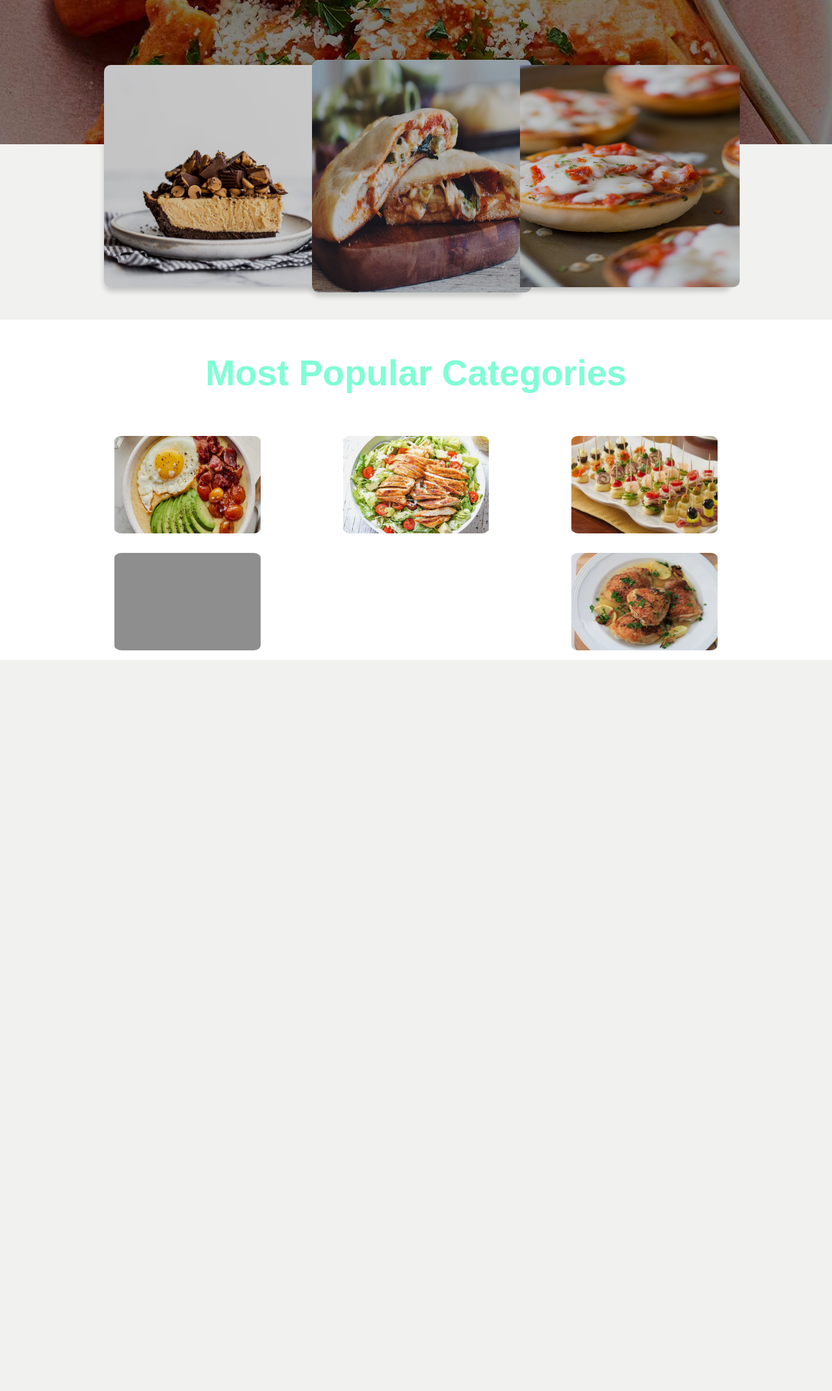
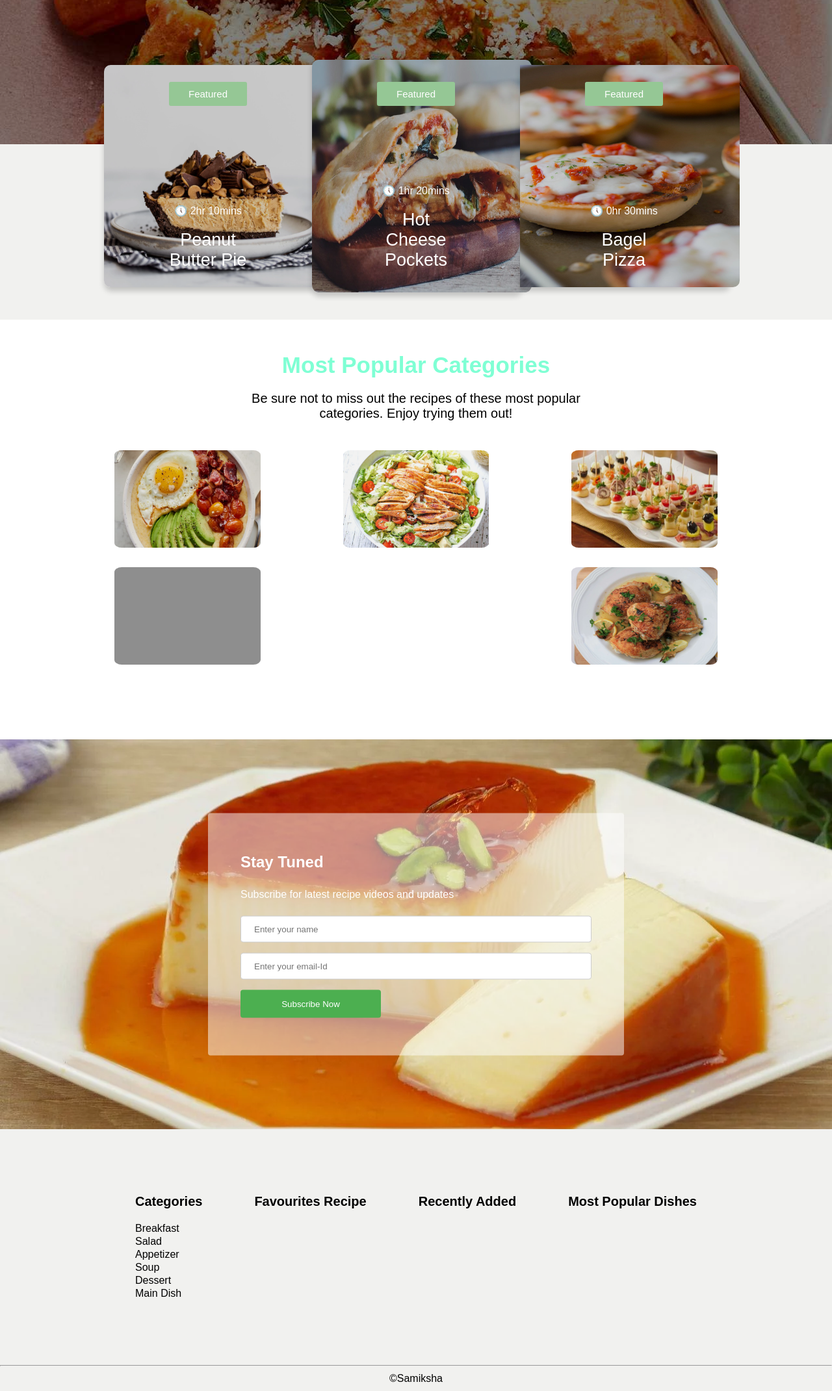
Before and after one commit to samiksha12/recipewebsite, a plain HTML site: page index.html in a window 1280 px wide. Shown: the part 458-2599 px from the top of the page at 65% size. Before the commit the page ends 1474 px from the top, so only its background shows below. Drawn offline with Linux system fonts and the light colour scheme; grey boxes are pictures that could not be loaded.

Commit message:
recipe websiste

```diff
--- a/css/home.css
+++ b/css/home.css
@@ -13,7 +13,7 @@ header {
 .main_nav {
   background-color: #603c26;
   color: whitesmoke;
-  font-size: 20px;
+  /* font-size: 20px; */
   height: 80px;
   display: flex;
 }
@@ -29,13 +29,17 @@ header {
   height: 80px;
   text-align: center;
   display: flex;
-  justify-content: space-around;
+  justify-content: center;
   align-items: center;
   align-content: center;
 }
 .nav_container a {
   text-decoration: none;
   color: white;
+}
+.nav_container span{
+  padding-left: 40px;
+  padding-right: 40px;
 }
 
 .main_image {
@@ -76,6 +80,37 @@ header {
 .overlay_image {
   width: 25%;
   box-shadow: 2px 4px 8px 2px rgba(0, 0, 0, 0.2);
+  position: relative;
+  text-align: center;
+  color: white;
+  z-index: 0;
+}
+.overlay_image a{
+  text-decoration: none;
+  color: white;
+}
+.overlay_image .overlay_desc{
+  height:330px;
+  position: absolute;
+  top: 50%;
+  left: 50%;
+  transform: translate(-50%, -50%);
+  display: flex;
+  flex-direction: column;
+  justify-content: space-between;
+}
+
+.featured{
+  background-color: rgb(149, 199, 149);
+  padding: 10px;
+  margin: 20px;
+  border-radius: 3px;
+  font-size: 15px;
+}
+.dish_name{
+  font-size: 27px;
+  /* padding: 10px; */
+  margin: 20px;
 }
 .overlay_image_first {
   height: 342px;
@@ -107,8 +142,9 @@ header {
   width: 338px;
   filter: brightness(80%);
 }
-section {
+.category_section {
   background-color: white;
+  padding-bottom: 100px;
 }
 .categories {
   /* margin-top: 50px; */
@@ -117,10 +153,17 @@ section {
   flex-direction: column;
   align-items: center;
 }
-.categories h1 {
+.categories h2 {
   color: aquamarine;
-  font-size: 55px;
-  margin: 50px 0 50px 0;
+  font-size: 35px;
+  margin: 50px 0 20px 0;
+}
+.categories .categories_subhead{
+  font-size: 20px;
+  font-weight: 100;
+  margin-bottom: 30px;
+  width:40%;
+  text-align: center;
 }
 
 .image_category {
@@ -213,3 +256,56 @@ section {
   background-size: 238px 150px;
   filter: brightness(90%);
 }
+ .subscription{
+  width: 100%;
+  height:600px;
+}
+.subscription img{
+  width: 100%;
+  height:650px !important;
+}
+.newsletter_box{
+  background-color: rgba(255,255,255,.5);
+  text-align: left;
+  padding:50px 50px;
+  border-radius: 4px;
+}
+.newsletter_box .input_box{
+  width: 100%;
+  padding: 12px 20px;
+  margin: 8px 0;
+  display: inline-block;
+  border: 1px solid #ccc;
+  border-radius: 4px;
+  box-sizing: border-box;
+}
+.subscribe_button{
+  width: 40%;
+  background-color: #4CAF50;
+  color: white;
+  padding: 14px 20px;
+  margin: 8px 0;
+  border: none;
+  border-radius: 4px;
+  cursor: pointer;
+}
+footer .container{
+  margin:auto;
+  width: 80%;
+  padding: 100px;
+  display: flex;
+  justify-content: space-evenly;
+}
+.footer_categories b{
+  font-size: 20px;
+}
+footer .footer_categories ul{
+  list-style: none;
+  padding-inline-start: 0px;
+  padding-top: 20px;
+  line-height: 20px;
+}
+.copyright{
+  padding: 10px;
+  text-align: center;
+}
--- a/index.html
+++ b/index.html
@@ -14,10 +14,10 @@
         <nav class="main_nav">
             <div class="logo"><img src="images/logo.PNG"></div>
             <div class="nav_container">
-                <div class="flexed_div"><a href="#">Home</a></div>
-                <div class="flexed_div"><a href="#">Recipes</a></div>
-                <div class="flexed_div"><a href="#">Favourites</a></div>
-                <div class="flexed_div"><a href="#">Newly Added Recipes</a></div>
+                <div class="flexed_div"><a href="#">Home</a><span>|</span></div>
+                <div class="flexed_div"><a href="#">Recipes</a><span>|</span></div>
+                <div class="flexed_div"><a href="#">Favourites</a><span>|</span></div>
+                <div class="flexed_div"><a href="#">Newly Added Recipes</a><span>|</span></div>
                 <div class="flexed_div"><a href="#">Veiw Catogries</a></div>
 
             </div>
@@ -33,23 +33,49 @@
         <div class="sub_image">
             <div class="overlay_image overlay_image_first">
                 <img class="sub_image_first" src="images/peanut-butter-pie.webp" alt="">
-                <div>
-
-                </div>
+                <a href="#">
+                    <div class="overlay_desc">
+                        <span class="featured">Featured</span>
+                        <div>
+                            <div class="timing">&#128340;&nbsp;2hr 10mins</div>
+                            <div class="dish_name">Peanut Butter Pie</div>
+                        </div>
+                    </div>
+                </a>
             </div>
             <div class="overlay_image overlay_image_second">
                 <img class="sub_image_second" src="images/hot-pocket.jpg" alt="">
+                <a href="#">
+                    <div class="overlay_desc">
+                        <span class="featured">Featured</span>
+                        <div>
+                            <div class="timing">&#128340;&nbsp;1hr 20mins</div>
+                            <div class="dish_name">Hot Cheese Pockets</div>
+                        </div>
+                    </div>
+                </a>
             </div>
             <div class="overlay_image overlay_image_third">
                 <img class="sub_image_third" src="images/bagel-pizza.jpg" alt="">
+                <a href="#">
+                    <div class="overlay_desc">
+                        <span class="featured">Featured</span>
+                        <div>
+                            <div class="timing">&#128340;&nbsp;0hr 30mins</div>
+                            <div class="dish_name">Bagel Pizza</div>
+                        </div>
+                    </div>
+                </a>
             </div>
         </div>
 
     </header>
-    <section>
+    <section class="category_section">
 
         <div class="categories">
-            <h1>Most Popular Categories</h1>
+            <h2>Most Popular Categories</h2>
+            <div class="categories_subhead">Be sure not to miss out the recipes of these most popular categories. Enjoy
+                trying them out!</div>
             <div class="image_category">
                 <div class="boxes box1">
                     <div class="overlay_box">
@@ -90,6 +116,41 @@
             </div>
         </div>
     </section>
+    <section class="subscription">
+        <div class="main_image">
+            <img src="images/creme-caramel-custard.webp" alt="shrimp">
+            <div class="main_caption newsletter_box">
+                <h1>Stay Tuned</h1>
+                <div>Subscribe for latest recipe videos and updates</div>
+                <form>
+                    <input class="input_box" type="text" placeholder="Enter your name">
+                    <input class="input_box" type="text" placeholder="Enter your email-Id">
+                    <button class="subscribe_button">Subscribe Now</button>
+                </form>
+            </div>
+        </div>
+    </section>
+    <footer>
+        <div class="container">
+            <div class="footer_categories"><b>Categories</b>
+                <ul>
+                    <li>Breakfast</li>
+                    <li>Salad</li>
+                    <li>Appetizer</li>
+                    <li>Soup</li>
+                    <li>Dessert</li>
+                    <li>Main Dish</li>
+                </ul>
+            </div>
+            <div class="footer_categories"><b>Favourites Recipe</b></div>
+            <div class="footer_categories"><b>Recently Added</b></div>
+            <div class="footer_categories"><b>Most Popular Dishes</b></div>
+
+        </div>
+        <hr>
+        <div class="copyright">&copy;Samiksha</div>
+    </footer>
+
 </body>
 
 </html>
```
